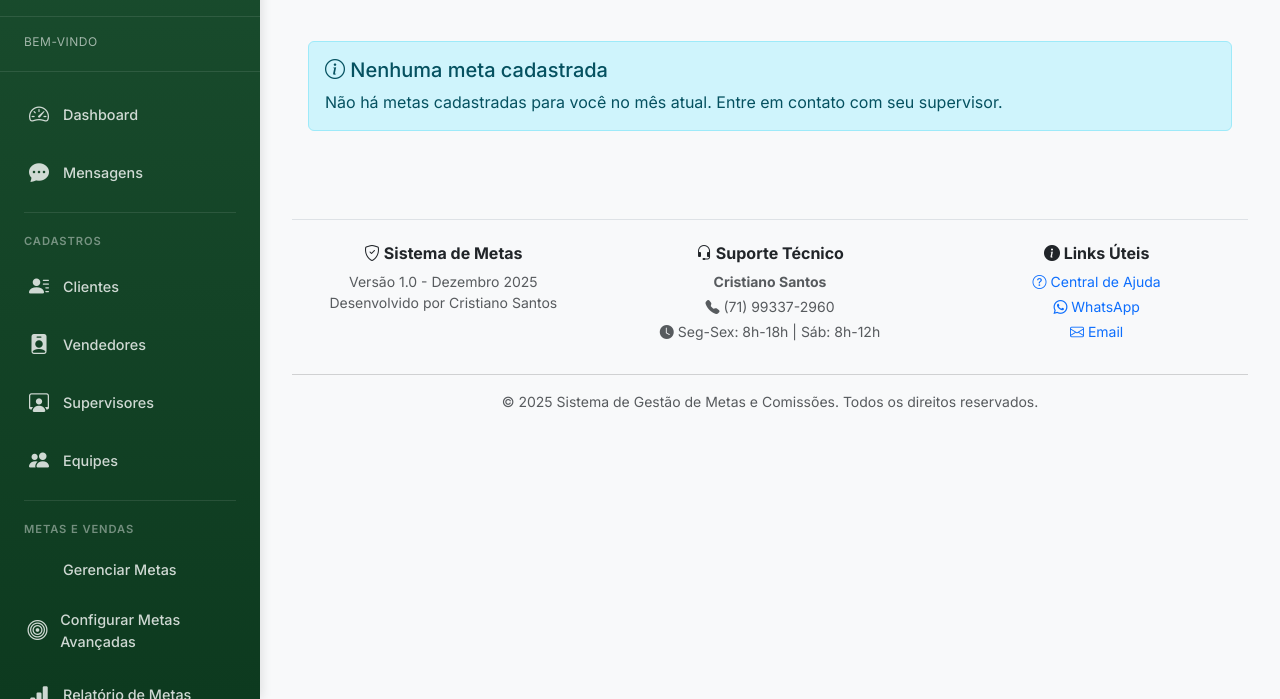
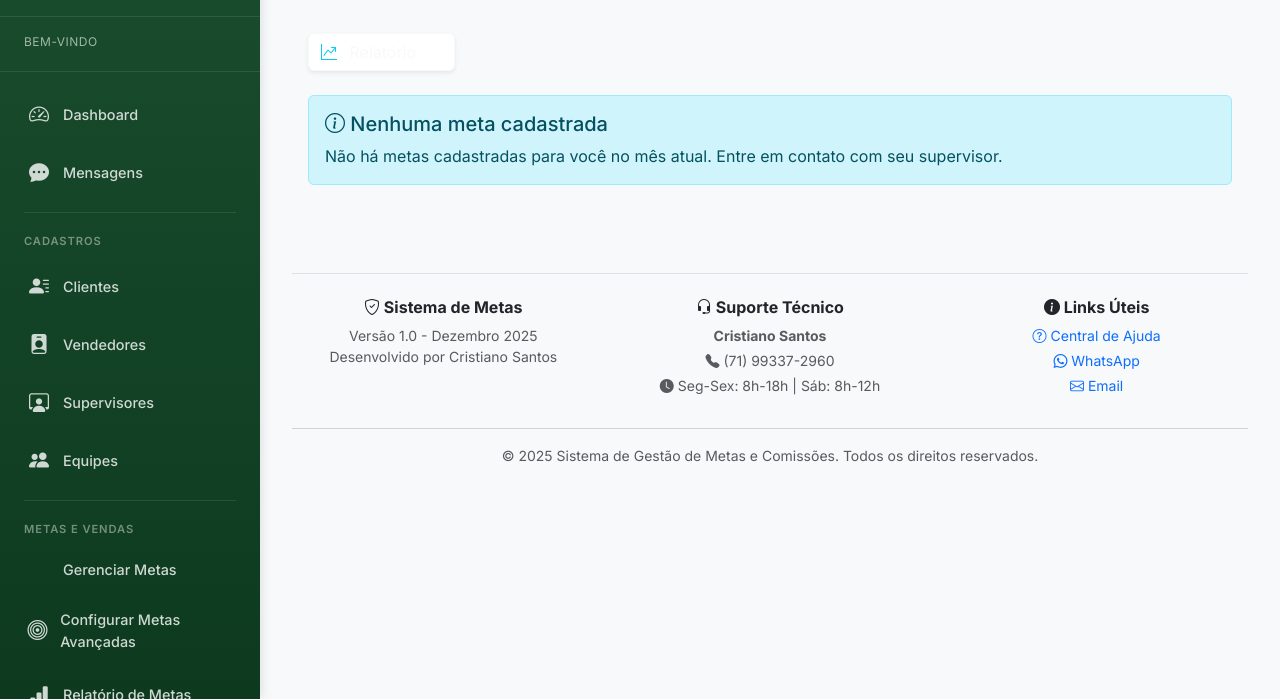
Before and after one commit to cristiano-superacao/vendacerta, a Python web app: template templates/vendedor/dashboard.html in a window 1280 px wide. Shown: the part 101-800 px from the top of the page. Run offline with Jinja, Linux system fonts and the light colour scheme; the template is opened without the code that fills it, so the values that code supplies are empty.

Commit message:
Refina experiencia do vendedor em clientes, relatorio e atalhos do dashboard

```diff
--- a/templates/clientes/relatorio_vendas.html
+++ b/templates/clientes/relatorio_vendas.html
@@ -16,9 +16,11 @@
             <button onclick="window.print()" class="btn btn-outline-primary">
                 <i class="bi bi-printer me-2"></i>Imprimir
             </button>
+            {% if current_user.pode_exportar_dados %}
             <a href="{{ url_for('exportar_clientes') }}" class="btn btn-success">
                 <i class="bi bi-file-earmark-excel me-2"></i>Exportar Excel
             </a>
+            {% endif %}
         </div>
     </div>
 
--- a/templates/vendedor/dashboard.html
+++ b/templates/vendedor/dashboard.html
@@ -27,6 +27,40 @@
             </div>
         </div>
     </div>
+</div>
+
+<!-- Atalhos Rápidos do Vendedor -->
+<div class="container-fluid px-3 pt-3">
+    <div class="row g-2">
+        {% if current_user.pode_acessar_clientes %}
+        <div class="col-4 col-sm-3 col-md-2">
+            <a href="{{ url_for('lista_clientes') }}" class="btn btn-outline-light bg-white w-100 text-start shadow-sm">
+                <i class="bi bi-person-lines-fill me-2 text-primary"></i>
+                <span class="d-none d-sm-inline">Meus Clientes</span>
+                <span class="d-sm-none">Clientes</span>
+            </a>
+        </div>
+        {% endif %}
+
+        {% if current_user.pode_acessar_estoque %}
+        <div class="col-4 col-sm-3 col-md-2">
+            <a href="{{ url_for('lista_estoque') }}" class="btn btn-outline-light bg-white w-100 text-start shadow-sm">
+                <i class="bi bi-box-seam me-2 text-success"></i>
+                <span class="d-none d-sm-inline">Estoque</span>
+                <span class="d-sm-none">Estoque</span>
+            </a>
+        </div>
+        {% endif %}
+
+        <div class="col-4 col-sm-3 col-md-2">
+            <a href="{{ url_for('relatorio_vendas') }}" class="btn btn-outline-light bg-white w-100 text-start shadow-sm">
+                <i class="bi bi-graph-up-arrow me-2 text-info"></i>
+                <span class="d-none d-sm-inline">Relatório</span>
+                <span class="d-sm-none">Vendas</span>
+            </a>
+        </div>
+    </div>
+
 </div>
 
 <!-- Resumo Rápido -->
```
Also changed, not shown: templates/clientes/lista.html (+8 -0 lines).
